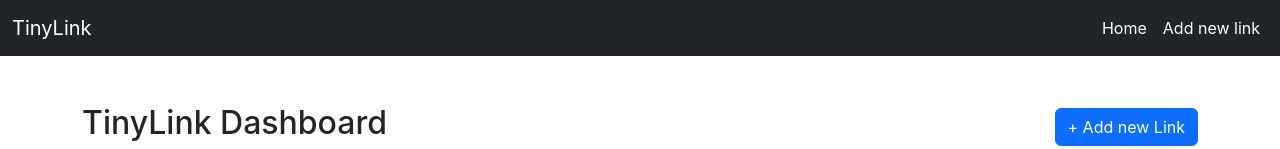
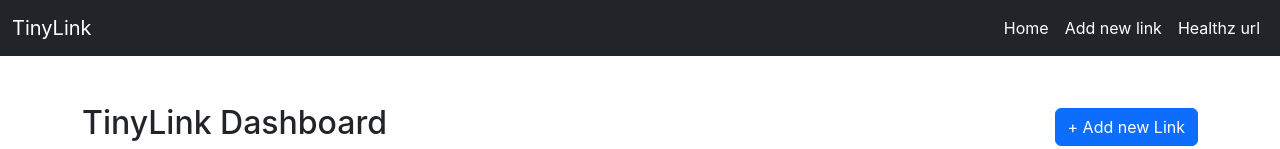
Before and after one commit to ankit81413/TinyLink, a React (Create React App) app in the folder tinylink-frontend/: page / in a window 1280 px wide. Shown: the top 149 px of the page. Built offline with nearby package versions, Linux system fonts and the light colour scheme; no server answers.

Commit message:
added healthz url

```diff
--- a/tinylink-frontend/src/components/Navbar.js
+++ b/tinylink-frontend/src/components/Navbar.js
@@ -32,6 +32,10 @@ export default function Navbar() {
               <li className="nav-item">
                 <Link className="nav-link active" to="/add-link">Add new link</Link>
               </li>
+
+              <li className="nav-item">
+                <a className="nav-link active" href="https://tinylink-kis1.onrender.com/healthz">Healthz url</a>
+              </li>
             </ul>
 
             {/* <form className="d-flex" role="search">
```
